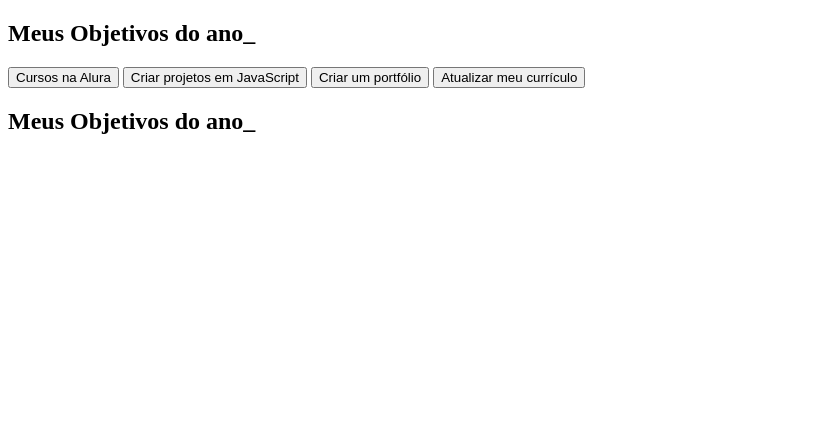
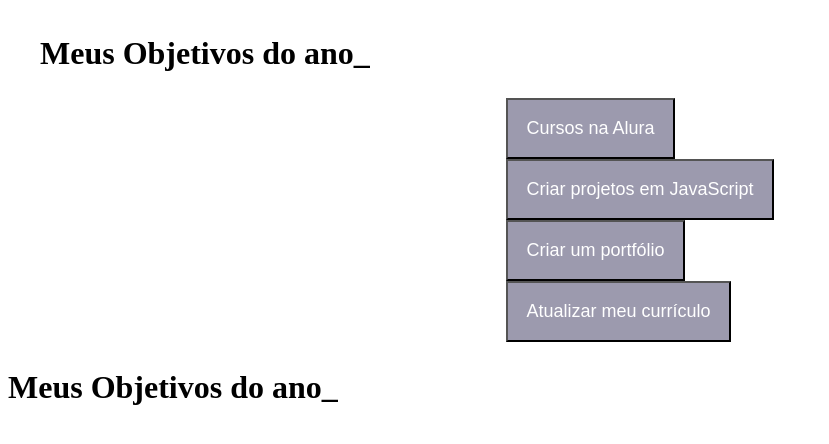
Before and after one commit to kauany23/projetodevida, a plain HTML site: page kauany 3d/index.html in a window 1280 px wide. Shown: the whole page, without its empty margins (0-829 px from the left). Drawn offline with Linux system fonts and the light colour scheme.

Commit message:
Update style.css

```diff
--- a/kauany 3d/style.css
+++ b/kauany 3d/style.css
@@ -6,3 +6,28 @@
     --botao-inativo: rgba(58, 55, 94, 0.5);
     --texto-fundo: rgba(58, 55, 94, 0.3);
 }
+
+.conteudo-principal {
+    display: flex;
+    flex-direction: column;
+    justify-content: center;
+    align-items: center;
+    max-width: 1200px;
+    width: 100%;
+    margin: 0 auto;
+}
+.botao{
+    font-family: "Crakra Petch", sans-serif;
+    background-color: var(--botao-inativo);
+    color: var(--branco);
+    display: flex;
+    justify-content: center;
+    padding: 1em;
+    font-size: 18px;
+    align-items: center;
+}
+.titulo-principal {
+    text-align: left;
+    width: 100%;
+    font-size: 32px;
+}
```
